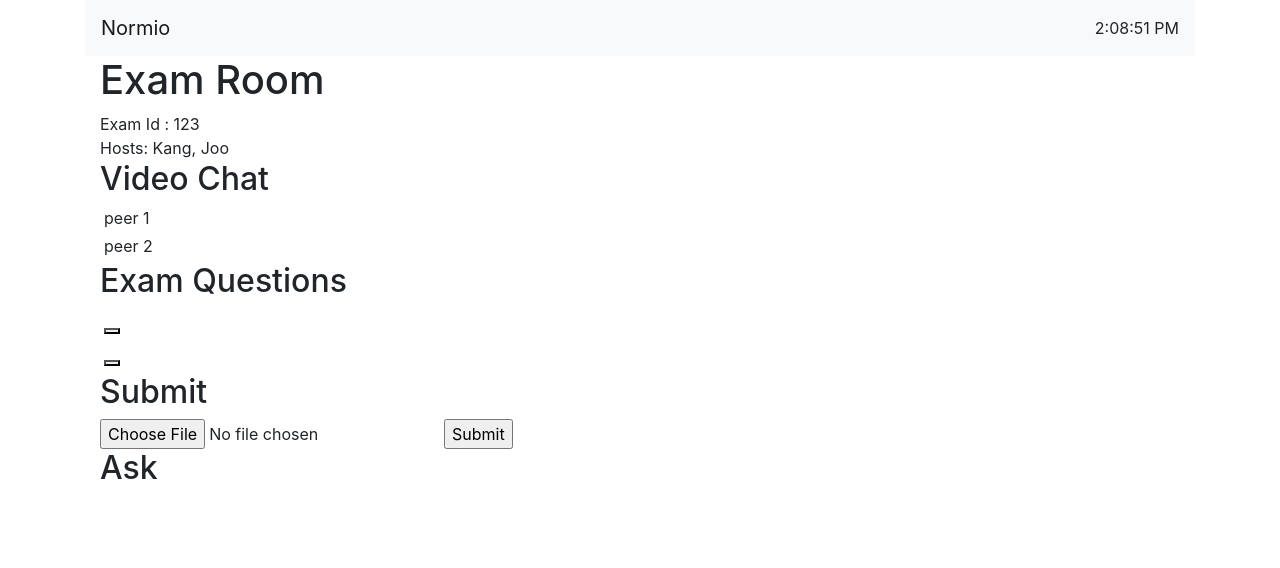
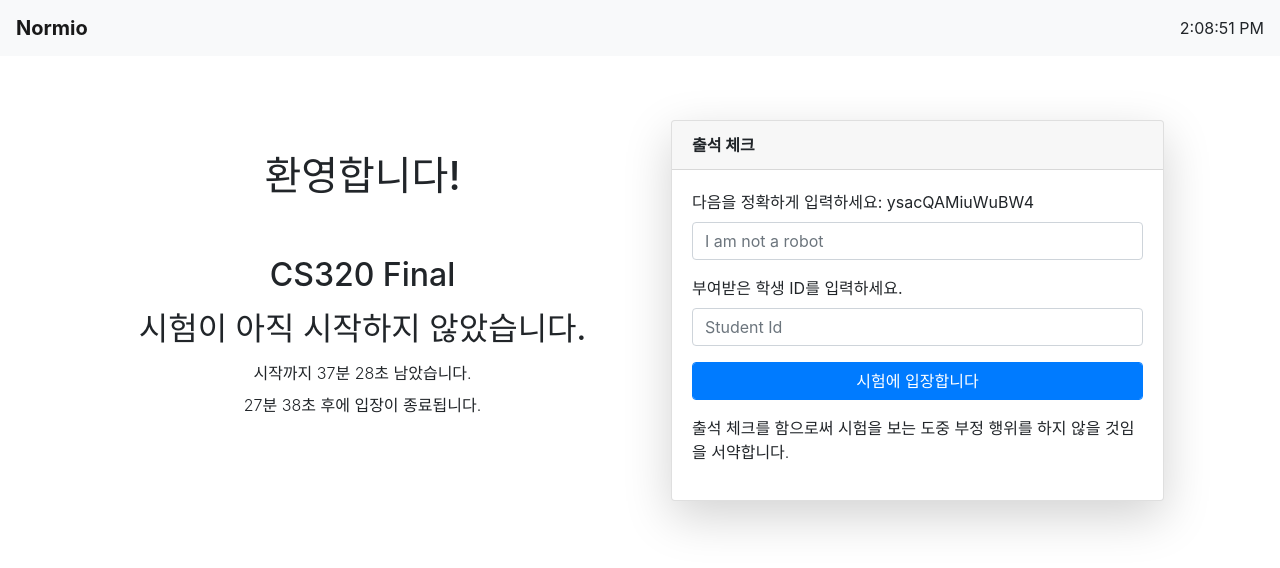
Before and after one commit to 2489D/Normio, a React (Create React App) app in the folder src/normio-react/: page /exams/123 in a window 1280 px wide. Shown: the top 568 px of the page. Built offline with nearby package versions, Linux system fonts and the light colour scheme; no server answers.

Commit message:
ux: give a path to find an exam

```diff
--- a/src/normio-react/src/App.tsx
+++ b/src/normio-react/src/App.tsx
@@ -7,8 +7,8 @@ import { BrowserRouter } from 'react-router-dom';
 function App() {
     return (
         <BrowserRouter>
+            <NavBar />
             <div className={"container"}>
-                <NavBar />
                 <Root />
             </div>
         </BrowserRouter>
--- /dev/null
+++ b/src/normio-react/src/Components/AttendanceCheck/AttendanceCheck.tsx
@@ -0,0 +1,41 @@
+import { nanoid } from 'nanoid'
+import React, {useCallback, useRef, useState} from 'react'
+
+// FIXME: easy to be attacked by a bot
+
+type AttendanceCheckProps = {
+    handleCheck: () => void,
+}
+
+const AttendanceCheck: React.FC<AttendanceCheckProps> = props => {
+    const checkString = useRef(nanoid(14))
+    const onSubmit = useCallback((e) => {
+        e.preventDefault();
+        props.handleCheck();
+    }, [props.handleCheck])
+    return (
+        <form onSubmit={onSubmit}>
+            <div className="card shadow-lg m-3">
+                <div className="card-header font-weight-bold">출석 체크</div>
+                <div className="card-body">
+                    <div className="form-group">
+                        <label>다음을 정확하게 입력하세요: {checkString.current}</label>
+                        <input className="form-control" type="text" placeholder={"I am not a robot"} />
+                    </div>
+                    <div className="form-group">
+                        <label>부여받은 학생 ID를 입력하세요.</label>
+                        <input className="form-control" type="text" placeholder={"Student Id"} />
+                    </div>
+                    <div className="form-group">
+                        <input className="form-control btn btn-primary" type="submit" value="시험에 입장합니다" />
+                    </div>
+                    <p className="font-weight-light">
+                        출석 체크를 함으로써 시험을 보는 도중 부정 행위를 하지 않을 것임을 서약합니다.
+                    </p>
+                </div>
+            </div>
+        </form>
+    )
+}
+
+export default AttendanceCheck
--- /dev/null
+++ b/src/normio-react/src/Components/AttendanceCheck/index.ts
@@ -0,0 +1,3 @@
+import AttendanceCheck from "./AttendanceCheck";
+
+export default AttendanceCheck;
--- a/src/normio-react/src/Components/ExamInfo/ExamInfo.tsx
+++ b/src/normio-react/src/Components/ExamInfo/ExamInfo.tsx
@@ -1,4 +1,5 @@
 import React, { useState } from 'react';
+import {Link} from "react-router-dom";
 
 type ExamInfoProps = {
     id: string,
@@ -12,8 +13,8 @@ const ExamInfo: React.FC<ExamInfoProps> = props => {
     const [mouse, setMouse] = useState(false);
     return (
         <div className="card shadow-lg">
-            <div className="card-header">
-                시험 정보
+            <div className="font-weight-bold card-header">
+                시험을 찾았습니다!
             </div>
             <div className="card-body">
                 <h5 className="card-title">
@@ -26,17 +27,14 @@ const ExamInfo: React.FC<ExamInfoProps> = props => {
                     <p className="card-text">
                         {props.description}
                     </p> : null}
-                <div className="card-text my-1 d-flex">
-                    <div className="font-weight-light mx-auto">
-                        찾던 시험이 맞나요?
-                    </div>
-                </div>
-                <button className={`btn btn-block btn-${mouse ? "primary" : "success"}`}
-                    onMouseOver={() => setMouse(true)}
-                    onMouseLeave={() => setMouse(false)}
-                >
-                    네
-                </button>
+                <Link to={"/exams/123"}>
+                    <button className={`btn btn-block btn-${mouse ? "primary" : "success"} font-weight-light`}
+                            onMouseOver={() => setMouse(true)}
+                            onMouseLeave={() => setMouse(false)}
+                    >
+                        {mouse ? "네" : "찾던 시험이 맞나요?"}
+                    </button>
+                </Link>
             </div>
         </div>
     )
--- a/src/normio-react/src/Pages/ExamRoom.tsx
+++ b/src/normio-react/src/Pages/ExamRoom.tsx
@@ -1,67 +1,123 @@
-import React, { useEffect, useState } from "react";
+import React, {useCallback, useEffect, useState} from "react";
 import axios from 'axios';
+import AttendanceCheck from "../Components/AttendanceCheck";
 
 const baseUrl = "http://localhost:6546/"
 
-const ExamRoom: React.FC = () => {
-    const [exam, setExam] = useState(null)
-    const peers = [
-        "peer 1",
-        "peer 2",
-    ]
+const ExamRoom: React.FC = props => {
+    const [checked, setChecked] = useState(false);
 
-    const questions = useState([])
-
-    useEffect(() => {
-        axios({
-            baseURL: baseUrl,
-            url: 'exams',
-            data: {
-                examId: "c9fc09c7-a2cc-44b3-84cd-a808579e25dc"
-            }
-        }).then(res => {
-            console.log(res)
-        }).catch(err => {
-            console.error(err)
-        })
-    }, [])
+    const handleCheck = useCallback(() => {
+        setChecked(true)
+    }, []);
 
     return (
         <div className={"container"}>
-            <h1>Exam Room</h1>
-            <div>
-                <div>Exam Id : 123</div>
-                <div>Hosts: Kang, Joo</div>
+            {!checked &&
+            <div className={"row my-5"}>
+                <div className={"col"}>
+                    <div className={"row"}>
+                        <div className={"col d-flex"}>
+                            <h1 className={"mx-auto my-5"}>환영합니다!</h1>
+                        </div>
+                    </div>
+                    <div className={"row"}>
+                        <div className={"col d-flex"}>
+                            <h2 className={"mx-auto my-2"}>CS320 Final</h2>
+                        </div>
+                    </div>
+                    <div className={"row"}>
+                        <div className={"col d-flex"}>
+                            <h2 className={"mx-auto my-2"}>시험이 아직 시작하지 않았습니다.</h2>
+                        </div>
+                    </div>
+                    <div className={"row"}>
+                        <div className={"col d-flex"}>
+                            <p className={"font-weight-light mx-auto my-1"}>시작까지 37분 28초 남았습니다.</p>
+                        </div>
+                    </div>
+                    <div className={"row"}>
+                        <div className={"col d-flex"}>
+                            <p className={"font-weight-light mx-auto my-1"}>27분 38초 후에 입장이 종료됩니다.</p>
+                        </div>
+                    </div>
+                </div>
+                <div className={"col"}>
+                    <div className={"row"}>
+                        <div className={"col d-flex"}>
+                            <div className={"mx-auto"}>
+                                <AttendanceCheck handleCheck={handleCheck}/>
+                            </div>
+                        </div>
+                    </div>
+                </div>
             </div>
-            <h2>Video Chat</h2>
-            <div>
-                {peers.map((peer, index) => (
-                    <div key={`${peer}-${index}`} className={"m-1"}>
-                        {peer}
+            }
+            {checked &&
+            <React.Fragment>
+                <div className={"row"}>
+                    <div className={"col d-flex"}>
+                        <h1 className={"mx-auto mt-3 mb-0"}>시험이 진행중입니다</h1>
                     </div>
-                ))}
-            </div>
-            <h2>Exam Questions</h2>
-            <div>
-                {questions.map((q, index) => (
-                    <div key={`${q}-${index}`} className={"p-1"}>
-                        <button>{q}</button>
+                </div>
+                <div className={"row"}>
+                    <div className={"col d-flex"}>
+                        <p className={"font-weight-light mx-auto my-3"}>1시간 12분 36초 뒤에 종료됩니다</p>
                     </div>
-                ))}
-            </div>
-            <h2>Submit</h2>
-            <div>
-                <form onSubmit={e => alert(JSON.stringify(e))}>
-                    <input type={"file"} />
-                    <input type={"submit"} />
-                </form>
-            </div>
-            <h2>Ask</h2>
-            <div>
-                <form>
-
-                </form>
-            </div>
+                </div>
+                <div className={"row"}>
+                    <div className={"col"}>
+                        <div className={"container"}>
+                            <div className={"row"}>
+                                <div className={"col"}>
+                                    <div className={"card"}>
+                                        <div className={"card-body"}>
+                                            <p className={"card-text"}>
+                                                학생 1
+                                            </p>
+                                        </div>
+                                    </div>
+                                </div>
+                                <div className={"col"}>
+                                    <div className={"card"}>
+                                        <div className={"card-body"}>
+                                            학생 1
+                                        </div>
+                                    </div>
+                                </div>
+                            </div>
+                        </div>
+                    </div>
+                    <div className={"col"}>
+                        <h2>시험 문제</h2>
+                        <h2>답안 제출</h2>
+                        <div>
+                            <form className={"form-group"} onSubmit={e => alert(JSON.stringify(e))}>
+                                <div className="input-group">
+                                    <div className="custom-file">
+                                        <input type="file" className="custom-file-input" id="inputGroupFile04" aria-describedby="inputGroupFileAddon04" />
+                                        <label className="custom-file-label" htmlFor="inputGroupFile04">답안 선택</label>
+                                    </div>
+                                    <div className="input-group-append">
+                                        <button className="btn btn-outline-secondary" type="button" id="inputGroupFileAddon04">제출</button>
+                                    </div>
+                                </div>
+                            </form>
+                        </div>
+                    </div>
+                    <div className={"col-2"}>
+                        <h2>질문</h2>
+                        <div className={"list-group"}>
+                            <div className={"list-group-item list-group-item-action"}>호</div>
+                            <div className={"list-group-item list-group-item-action"}>옹</div>
+                            <div className={"list-group-item list-group-item-action"}>이</div>
+                            <div className={"list-group-item list-group-item-action"}>이</div>
+                            <div className={"list-group-item list-group-item-action"}>이</div>
+                        </div>
+                    </div>
+                </div>
+            </React.Fragment>
+            }
         </div>
     );
 }
--- a/src/normio-react/src/Pages/Home.tsx
+++ b/src/normio-react/src/Pages/Home.tsx
@@ -10,9 +10,9 @@ type HomeCardProps = {
 
 const Card: React.FC<HomeCardProps> = props => {
     return (
-        <div className="card shadow-lg" style={{ width: "18rem" }}>
+        <div className="card shadow-lg m-2" style={{ width: "18rem" }}>
             <div className="card-header d-flex">
-                <span className="mx-auto">
+                <span className="font-weight-bold mx-auto">
                     {props.title}
                 </span>
             </div>
@@ -21,9 +21,16 @@ const Card: React.FC<HomeCardProps> = props => {
                     {props.children}
                 </p>
                 {props.action && props.actionRoute
-                    ? <Link to={props.actionRoute}> <button className="btn btn-light btn-block">{props.action}</button> </Link>
+                    ?
+                    <div className={"my-2"}>
+                        <Link to={props.actionRoute}>
+                            <button className="btn btn-light btn-block">{props.action}</button>
+                        </Link>
+                    </div>
                     : null}
-                <a href="#" className="btn btn-sm btn-info btn-block">방법 살펴보기</a>
+                <div className={"my-2"}>
+                    <a href="#" className="btn btn-sm btn-info btn-block">방법 살펴보기</a>
+                </div>
             </div>
         </div>
     )
@@ -36,7 +43,7 @@ const Home: React.FC = props => {
                 <div className="col">
                     <div className="row my-3">
                         <div className="col d-flex">
-                            <h1 className="mx-auto">Welcome to Normio!</h1>
+                            <h1 className="font-weight-bold mx-auto">Welcome to Normio!</h1>
                         </div>
                     </div>
                     <div className="row my-1">
@@ -63,9 +70,9 @@ const Home: React.FC = props => {
                     </div>
                 </div>
             </div>
-            <div className="row my-5">
+            <div className="row">
                 <div className="col">
-                    <Card title="시험을 구성하시나요?" action="시험을 구성합니다" actionRoute="/exams">
+                    <Card title="시험을 진행하시나요?" action="시험을 구성합니다" actionRoute="/exams">
                         <p>시험을 구성하고, 진행하는 방법을 살펴보세요.</p>
                         <p>시험을 운영하는 데 필요한 모든 방법에 대해 설명해드립니다.</p>
                     </Card>
--- a/src/normio-react/src/Routes/Navbar.tsx
+++ b/src/normio-react/src/Routes/Navbar.tsx
@@ -7,7 +7,7 @@ const NavBar: React.FC = props => {
     return (
         <nav className="navbar navbar-light bg-light">
             <Link to="/">
-                <div className="navbar-brand">
+                <div className="navbar-brand font-weight-bold">
                     Normio
                 </div>
             </Link>
```
Also changed, not shown: src/normio-react/src/Components/AttendanceCheck.tsx (deleted, +0 -28 lines).
